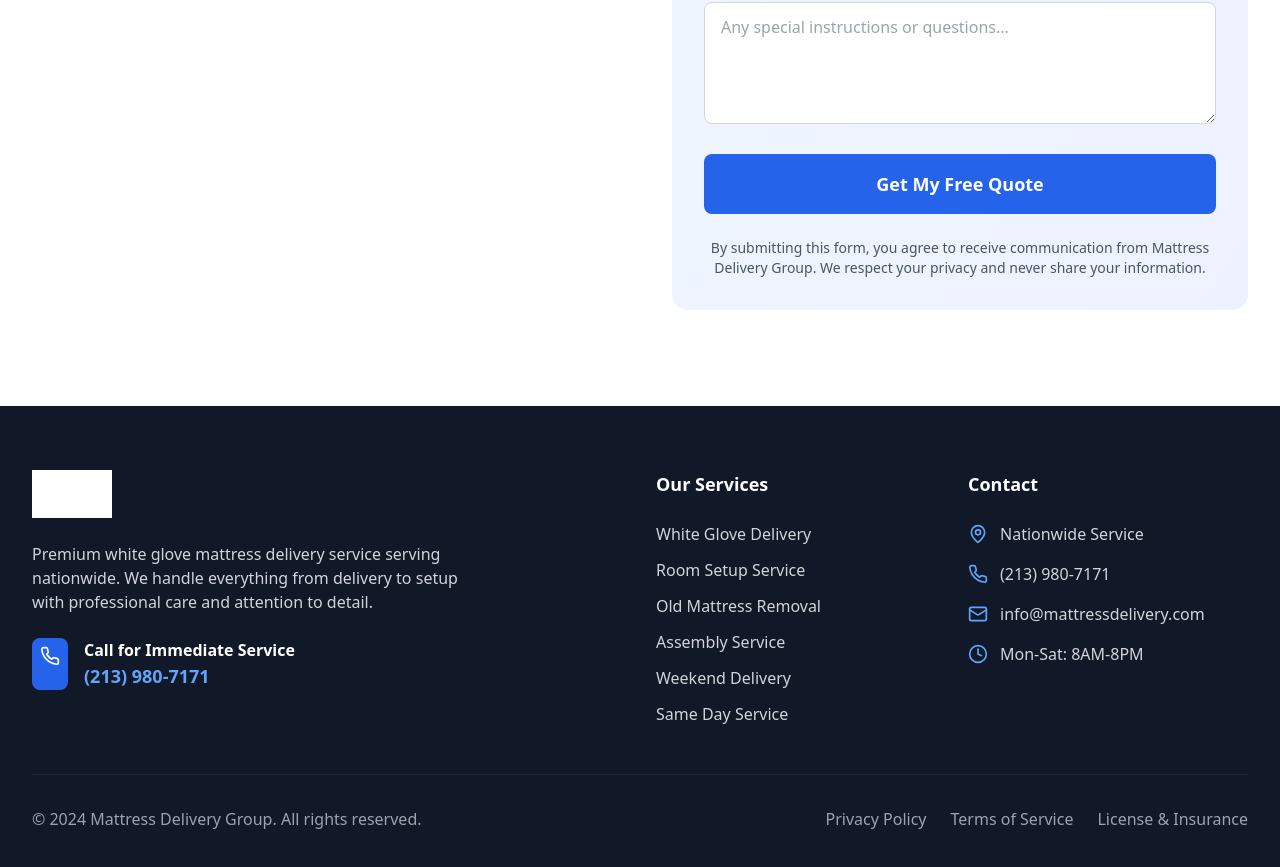
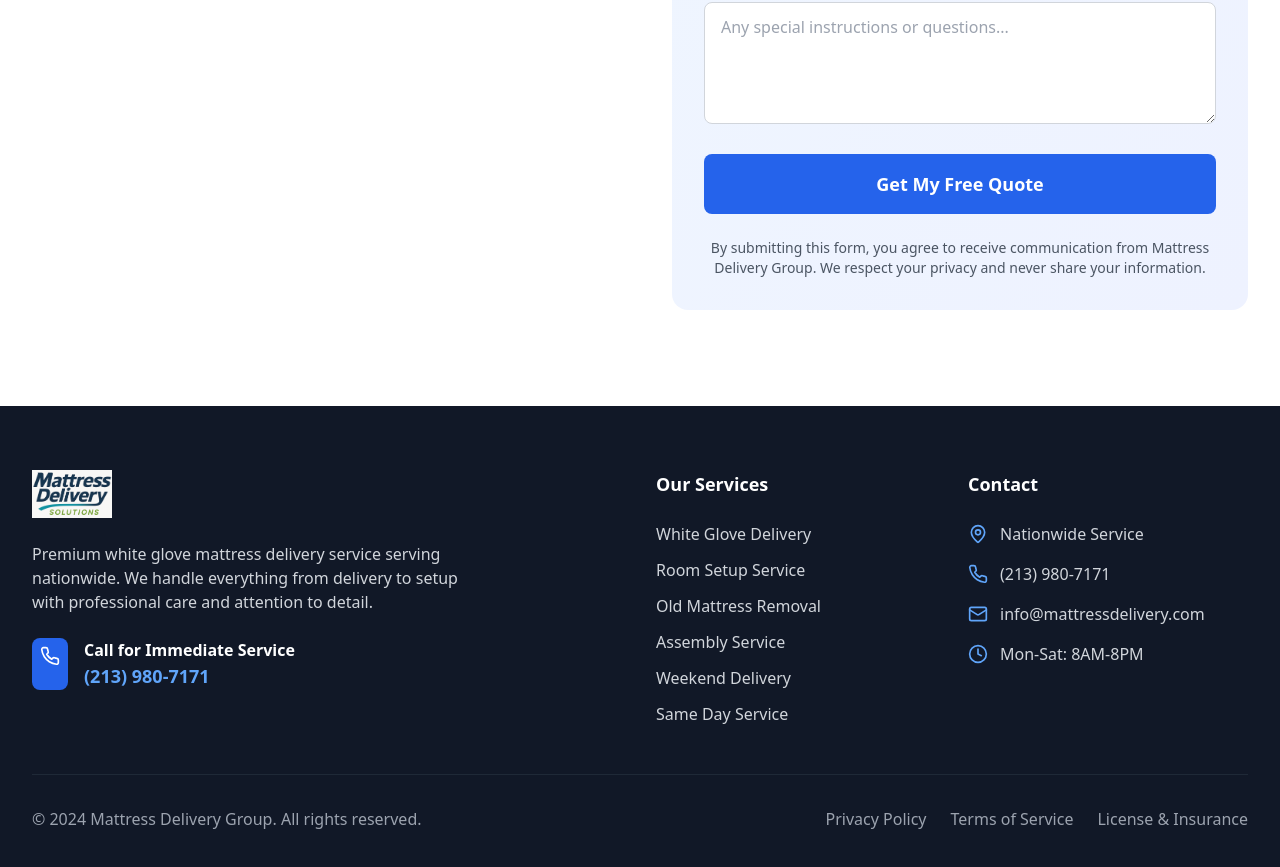
Before and after one commit to deliverymonkey/dreamy-mattress-landing-pad, a React (Vite) app: page / in a window 1280 px wide. Shown: the part 3452-4319 px from the top of the page. Built offline with nearby package versions, Linux system fonts and the light colour scheme.

Commit message:
Update bottom logo
Replace the bottom logo with the provided attachment.

```diff
--- a/src/components/Footer.tsx
+++ b/src/components/Footer.tsx
@@ -10,7 +10,7 @@ const Footer = () => {
           {/* Company Info */}
           <div className="lg:col-span-2">
             <div className="mb-6">
-              <Logo className="h-12 brightness-0 invert" />
+              <Logo className="h-12" />
             </div>
             <p className="text-gray-300 mb-6 max-w-md">
               Premium white glove mattress delivery service serving nationwide.
```
